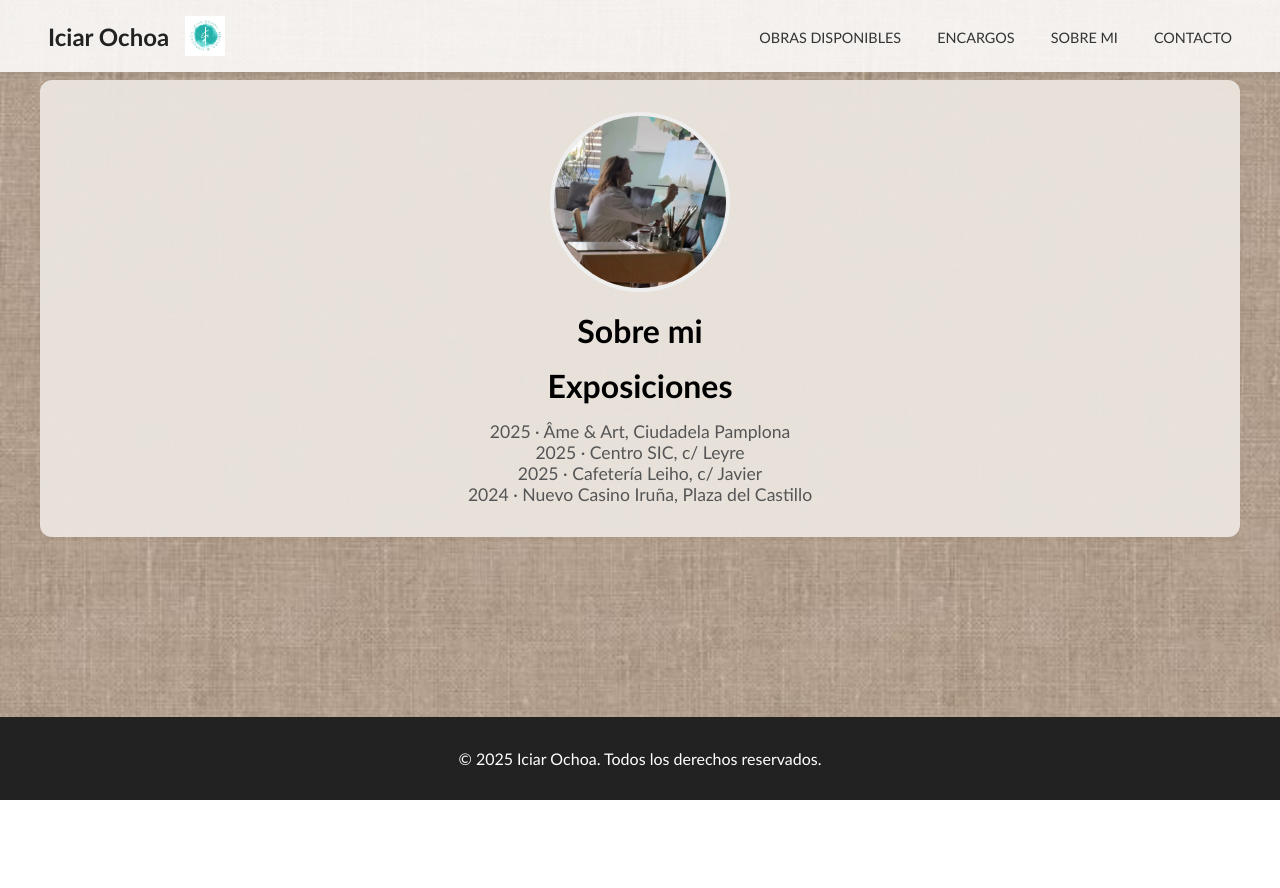
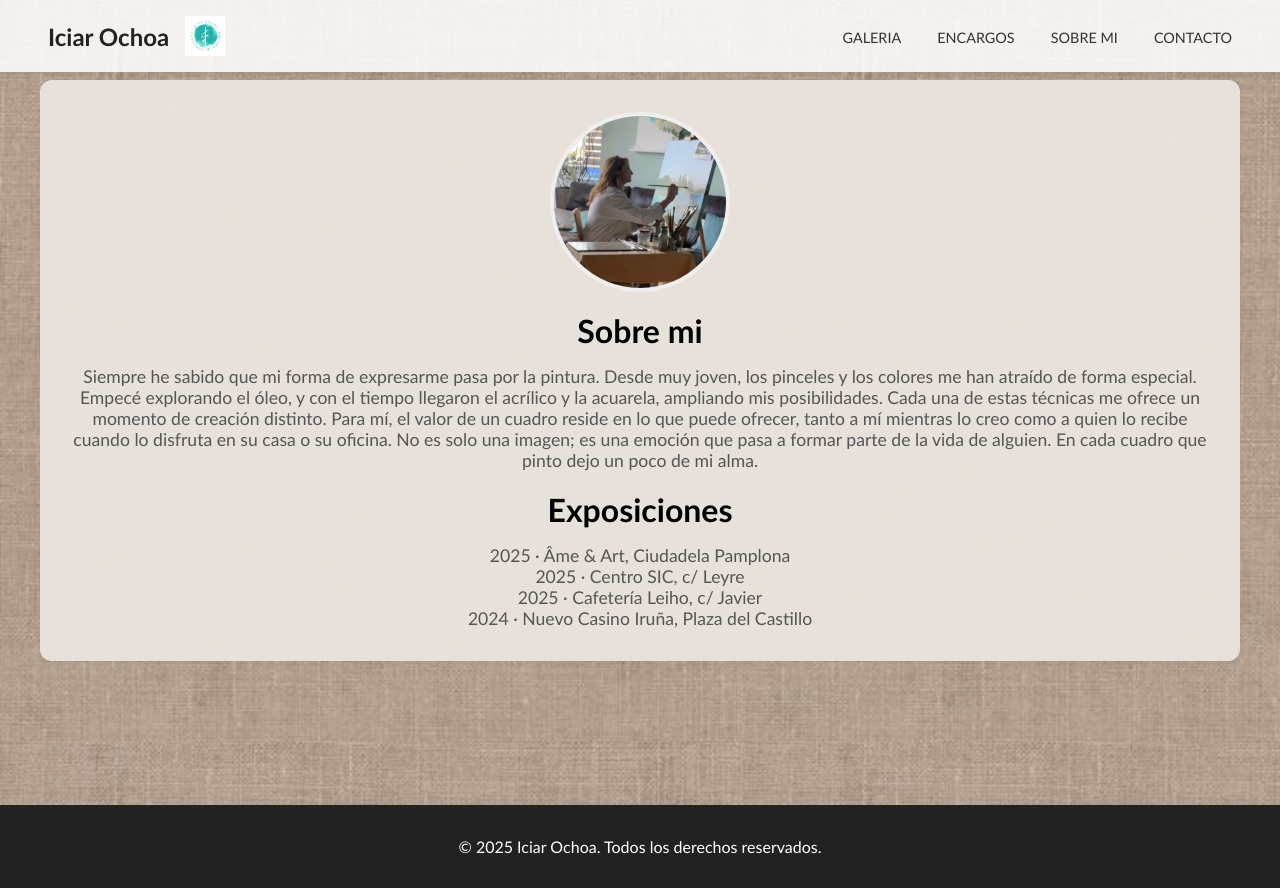
Before and after one commit to ini8a/Pagina-Mama, a plain HTML site: page sobre-mi.html in a window 1280 px wide. Before the commit the page ends 800 px from the top, so only its background shows below. Drawn offline with Linux system fonts and the light colour scheme.

Commit message:
poner frase sobre mi

```diff
--- a/sobre-mi.html
+++ b/sobre-mi.html
@@ -14,7 +14,7 @@
       <img src="logo.jpeg" alt="Logotipo Iciar Ochoa" class="logo-img">
     </div>
     <div>
-      <a href="ici.html">Obras Disponibles</a>
+      <a href="ici.html">GALERIA</a>
       <a href="Encargos.html">Encargos</a>
       <a href="sobre-mi.html">SOBRE MI</a>
       <a href="contacto.html">CONTACTO</a>
@@ -24,6 +24,7 @@
   <section class="bio">
     <img src="ici.jpeg" alt="Foto de Iciar Ochoa">
     <h2>Sobre mi</h2>
+    <p>Siempre he sabido que mi forma de expresarme pasa por la pintura. Desde muy joven, los pinceles y los colores me han atraído de forma especial. Empecé explorando el óleo, y con el tiempo llegaron el acrílico y la acuarela, ampliando mis posibilidades. Cada una de estas técnicas me ofrece un momento de creación distinto. Para mí, el valor de un cuadro reside en lo que puede ofrecer, tanto a mí mientras lo creo como a quien lo recibe cuando lo disfruta en su casa o su oficina. No es solo una imagen; es una emoción que pasa a formar parte de la vida de alguien. En cada cuadro que pinto dejo un poco de mi alma.</p><br>
 
     <h2>Exposiciones</h2>
     <p>2025 · Âme & Art, Ciudadela Pamplona<br>
```
